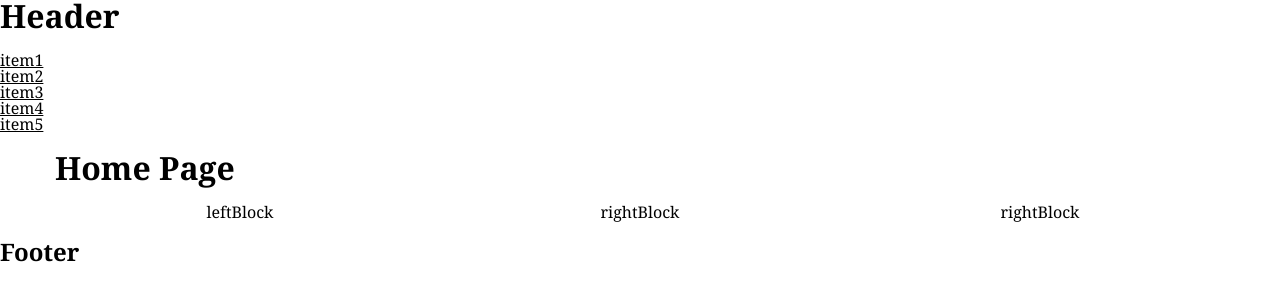
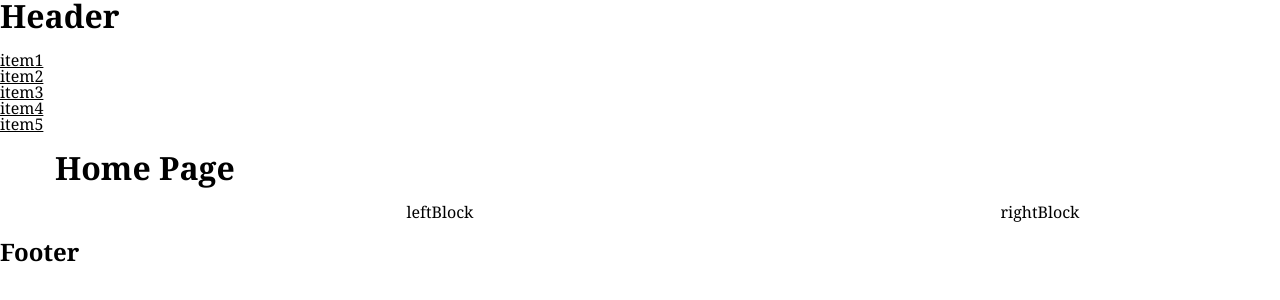
Before and after one commit to AmeliePoulain92/gulp-project, a website: page app/index.html in a window 1280 px wide. Drawn offline with Linux system fonts and the light colour scheme.

Commit message:
new grid predone2

```diff
--- a/app/index.html
+++ b/app/index.html
@@ -38,9 +38,9 @@
                     <div class="rightBlock">
                         <p>rightBlock</p>
                     </div>
-                    <div class="rightBlock">
-                        <p>rightBlock</p>
-                    </div>
+                    <!-- <div class="rightBlock">
+				<p>rightBlock</p>
+			</div> -->
                 </div>
             </div>
             <!-- <img src="img/base/girl-wallpaper.jpg" alt="girl"> -->
--- a/app/scss/assets/settings-assets/_grid.scss
+++ b/app/scss/assets/settings-assets/_grid.scss
@@ -1,6 +1,6 @@
 $grid: (
     'container': 1170px,
-    'leftBlock': 370px,
+    'leftBlock': 770px,
     'rightBlock': 370px,
     'gutter': 15px
 );
```
Also changed, not shown: app/template-modules/index.html (+2 -2 lines), app/css/base.css, 1 other file.
